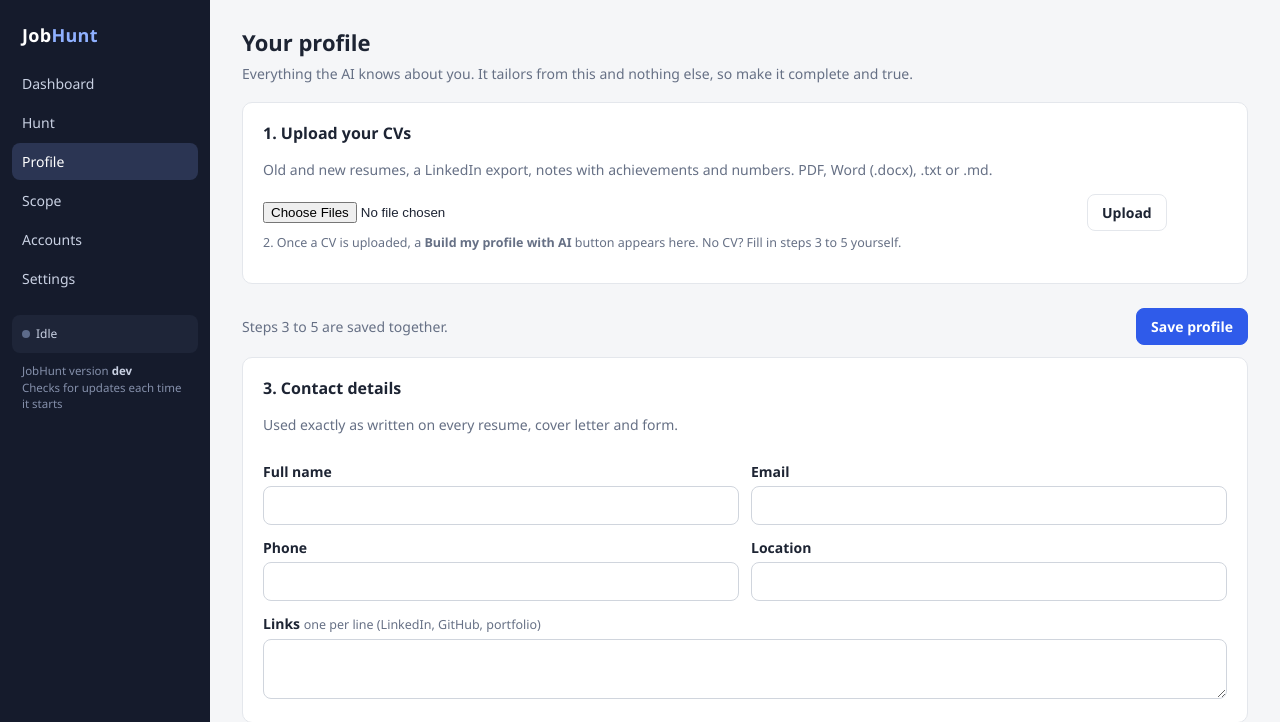
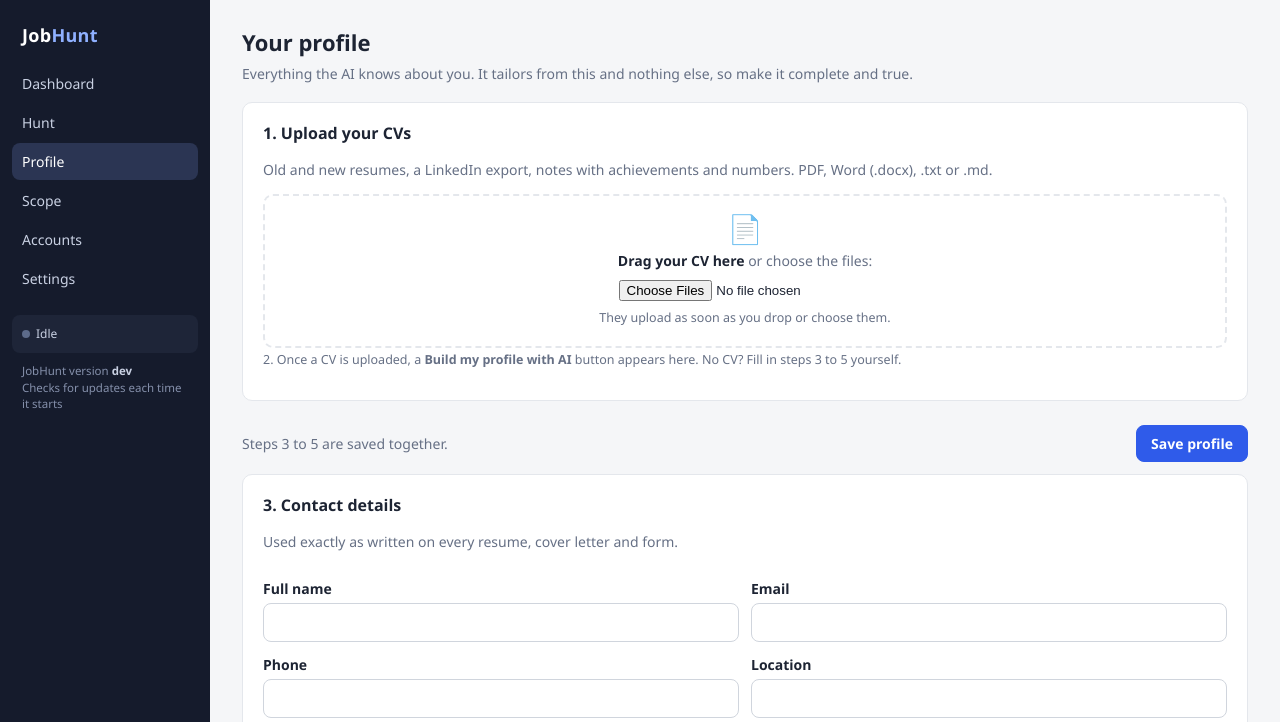
Before and after one commit to steefpls/JobHunt, a FastAPI app: page /profile in a window 1280 px wide. Shown: the top 722 px of the page. Run offline with FastAPI, Linux system fonts and the light colour scheme; data that the repository does not hold is empty; some libraries are stand-ins or nearby versions.

Commit message:
Drag your CV onto the Profile page to upload it
Claude-Session: https://claude.ai/code/session_019yephmfnk2YzcC4i6SmYpb

```diff
--- a/jobhunt/web/static/app.js
+++ b/jobhunt/web/static/app.js
@@ -68,6 +68,43 @@ document.addEventListener('click', function (ev) {
   });
 })();
 
+// Profile page: drop CV files on the box (or anywhere on the page) to upload them.
+// Without this, a file dropped on the page just opens in the browser.
+(function () {
+  const zone = document.getElementById('cvDrop');
+  if (!zone) return;
+  const input = zone.querySelector('input[type=file]');
+  const hasFiles = ev => ev.dataTransfer && Array.from(ev.dataTransfer.types || []).includes('Files');
+  let depth = 0;
+  window.addEventListener('dragenter', function (ev) {
+    if (!hasFiles(ev)) return;
+    depth++;
+    zone.classList.add('over');
+  });
+  window.addEventListener('dragleave', function (ev) {
+    if (hasFiles(ev) && --depth <= 0) { depth = 0; zone.classList.remove('over'); }
+  });
+  window.addEventListener('dragover', function (ev) {
+    if (!hasFiles(ev)) return;
+    ev.preventDefault();
+    ev.dataTransfer.dropEffect = 'copy';
+  });
+  window.addEventListener('drop', function (ev) {
+    if (!hasFiles(ev)) return;
+    ev.preventDefault();
+    depth = 0;
+    zone.classList.remove('over');
+    if (!ev.dataTransfer.files.length) return;
+    input.files = ev.dataTransfer.files;
+    zone.classList.add('sending');
+    zone.requestSubmit();
+  });
+  // Picking files with the button uploads them straight away too.
+  input.addEventListener('change', function () {
+    if (input.files.length) { zone.classList.add('sending'); zone.requestSubmit(); }
+  });
+})();
+
 // <select data-autosubmit>: send the form as soon as a value is picked.
 document.addEventListener('change', function (ev) {
   if (ev.target.matches && ev.target.matches('select[data-autosubmit]') && ev.target.value) ev.target.form.submit();
--- a/jobhunt/web/static/style.css
+++ b/jobhunt/web/static/style.css
@@ -142,3 +142,9 @@ details.decoder td:first-child { font-style: italic; width: 55%; }
 .pip.t4.on { background: #e3ecff; color: #2f5bea; } .pip.t5.on { background: #f0e6ff; color: #6b3fd1; }
 .pip.t6.on { background: #ffe3ec; color: #b4235a; }
 .badge.tier { background: #fdf0c4; color: #8a6400; }
+
+/* Profile: drop your CVs here */
+.dropzone { border: 2px dashed var(--line); border-radius: var(--radius); padding: 18px; text-align: center; display: grid; gap: 8px; transition: border-color .15s, background .15s; }
+.dropzone .drop-icon { font-size: 28px; line-height: 1; }
+.dropzone.over { border-color: var(--brand); background: #eef2fe; }
+.dropzone.sending { opacity: .6; pointer-events: none; }
--- a/jobhunt/web/templates/profile.html
+++ b/jobhunt/web/templates/profile.html
@@ -7,9 +7,11 @@
 <div class="card">
   <h2>1. Upload your CVs</h2>
   <p class="muted">Old and new resumes, a LinkedIn export, notes with achievements and numbers. PDF, Word (.docx), .txt or .md.</p>
-  <form method="post" action="/profile/upload" enctype="multipart/form-data" class="row" style="align-items:center">
-    <input type="file" name="files" multiple accept=".pdf,.docx,.txt,.md,.html" aria-label="CV files">
-    <div style="flex:0 0 auto"><button class="btn">Upload</button></div>
+  <form method="post" action="/profile/upload" enctype="multipart/form-data" class="dropzone" id="cvDrop">
+    <div class="drop-icon" aria-hidden="true">📄</div>
+    <div><b>Drag your CV here</b> <span class="muted">or choose the files:</span></div>
+    <div><input type="file" name="files" multiple accept=".pdf,.docx,.txt,.md,.html" aria-label="CV files"></div>
+    <div class="hint" style="margin:0">They upload as soon as you drop or choose them.</div>
   </form>
   {% if cvs %}
   <table style="margin-top:10px">
```
Also changed, not shown: tests/test_web.py (+7 -0 lines).
